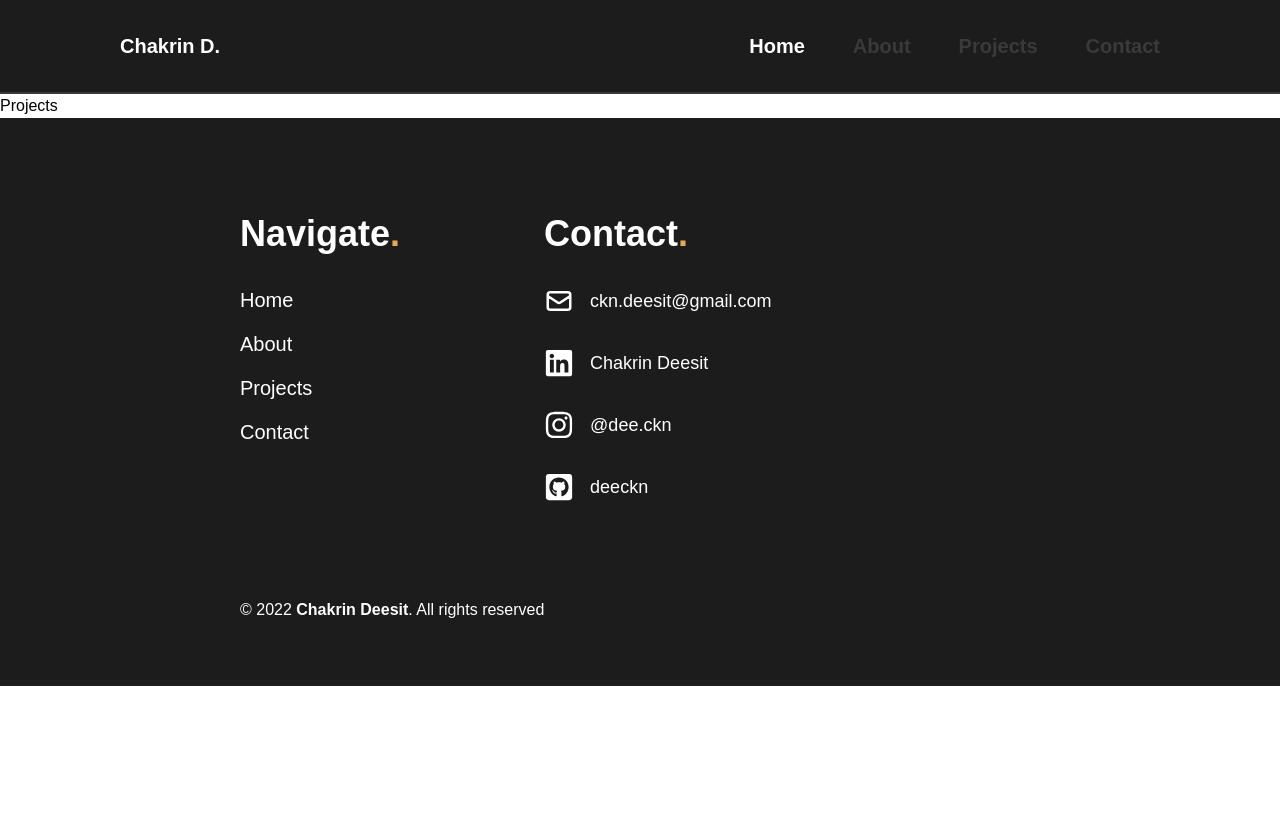
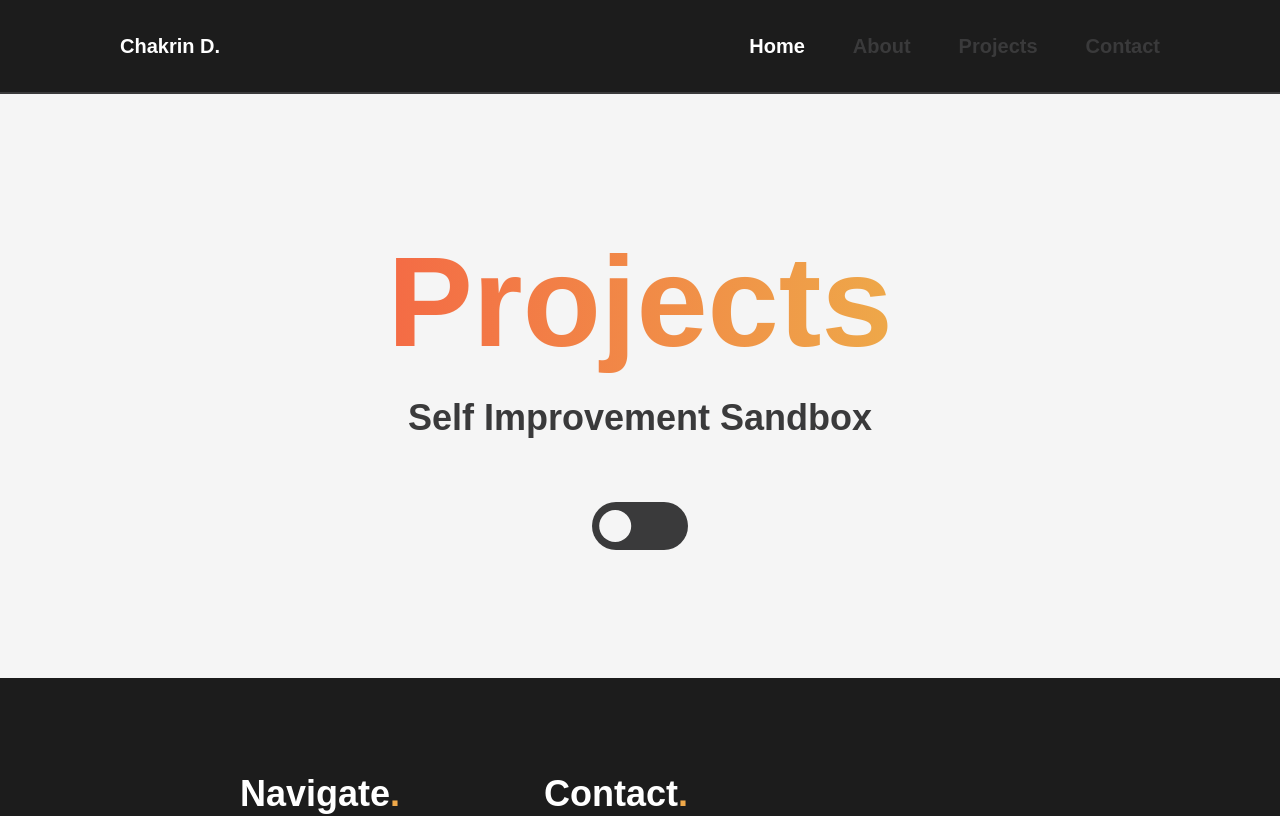
Before and after one commit to deeckn/web-portfolio-2022, a React (Create React App) app: page /projects in a window 1280 px wide. Shown: the top 816 px of the page. Built offline with nearby package versions, Linux system fonts and the light colour scheme.

Commit message:
Add projects page hero section

```diff
--- a/src/App.tsx
+++ b/src/App.tsx
@@ -22,7 +22,7 @@ const App: React.FC = () => {
                 <Routes>
                     <Route path='/' element={<Home darkMode={darkMode} toggleDarkMode={toggleDarkMode} />} />
                     <Route path='/about' element={<About darkMode={darkMode} toggleDarkMode={toggleDarkMode} />} />
-                    <Route path='/projects' element={<Projects />} />
+                    <Route path='/projects' element={<Projects darkMode={darkMode} toggleDarkMode={toggleDarkMode} />} />
                     <Route path='/contact' element={<Contact />} />
                 </Routes>
                 <Footer />
--- /dev/null
+++ b/src/Pages/Projects/Hero.tsx
@@ -0,0 +1,27 @@
+import React from 'react'
+import { headerOneFontSize, headerThreeFontSize, sectionPadding } from '../../theme'
+import { motion } from 'framer-motion'
+import { DarkMode } from '../Home/Hero'
+
+const Hero: React.FC<DarkMode> = ({ darkMode, toggleDarkMode }) => {
+    return (
+        <section className={`${sectionPadding} bg-smoke dark:bg-dark flex flex-col items-center pb-32`}>
+            <h1 className={`${headerOneFontSize} font-bold text-opacity-0 text-gray`}>
+                <span className='bg-clip-text bg-gradient-to-r from-primary to-secondary'>Projects</span>
+            </h1>
+            <h3 className={`${headerThreeFontSize} font-bold text-gray mt-8 dark:text-white`}>Self Improvement Sandbox</h3>
+            <div className='px-1 py-2 dark:bg-white w-24 rounded-full bg-gray mt-16'>
+                <motion.div
+                    className='w-8 h-8 rounded-full cursor-pointer'
+                    variants={{
+                        on: { x: "+170%", backgroundColor: "#F46B45" },
+                        off: { x: "+10%", backgroundColor: "#F5F5F5" },
+                    }}
+                    animate={darkMode ? "on" : "off"}
+                    onClick={toggleDarkMode}></motion.div>
+            </div>
+        </section>
+    )
+}
+
+export default Hero
--- a/src/Pages/Projects/Projects.tsx
+++ b/src/Pages/Projects/Projects.tsx
@@ -1,8 +1,12 @@
 import React from 'react'
+import { DarkMode } from '../Home/Hero'
+import Hero from './Hero'
 
-const Projects: React.FC = () => {
+const Projects: React.FC<DarkMode> = ({ darkMode, toggleDarkMode }) => {
     return (
-        <div>Projects</div>
+        <>
+            <Hero darkMode={darkMode} toggleDarkMode={toggleDarkMode} />
+        </>
     )
 }
 
```
